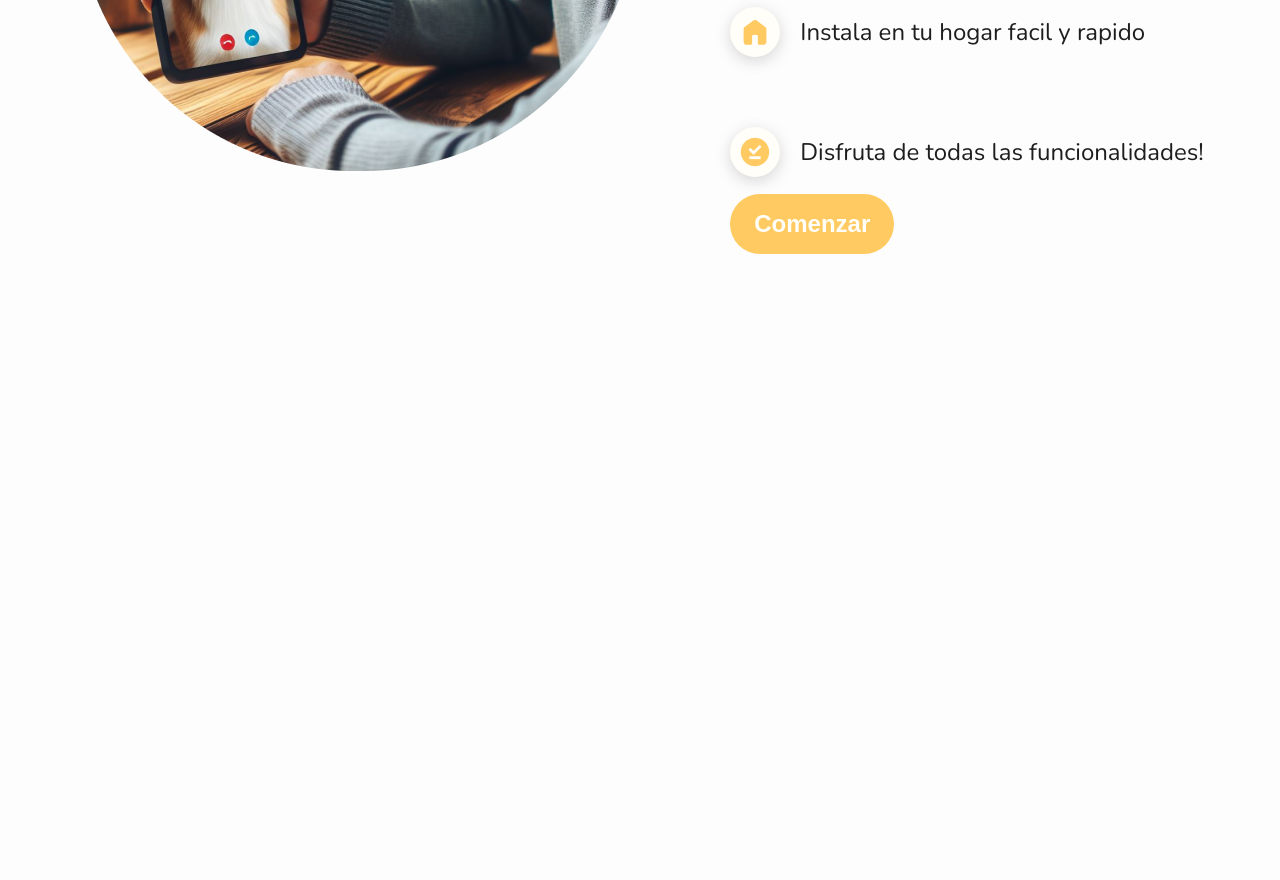
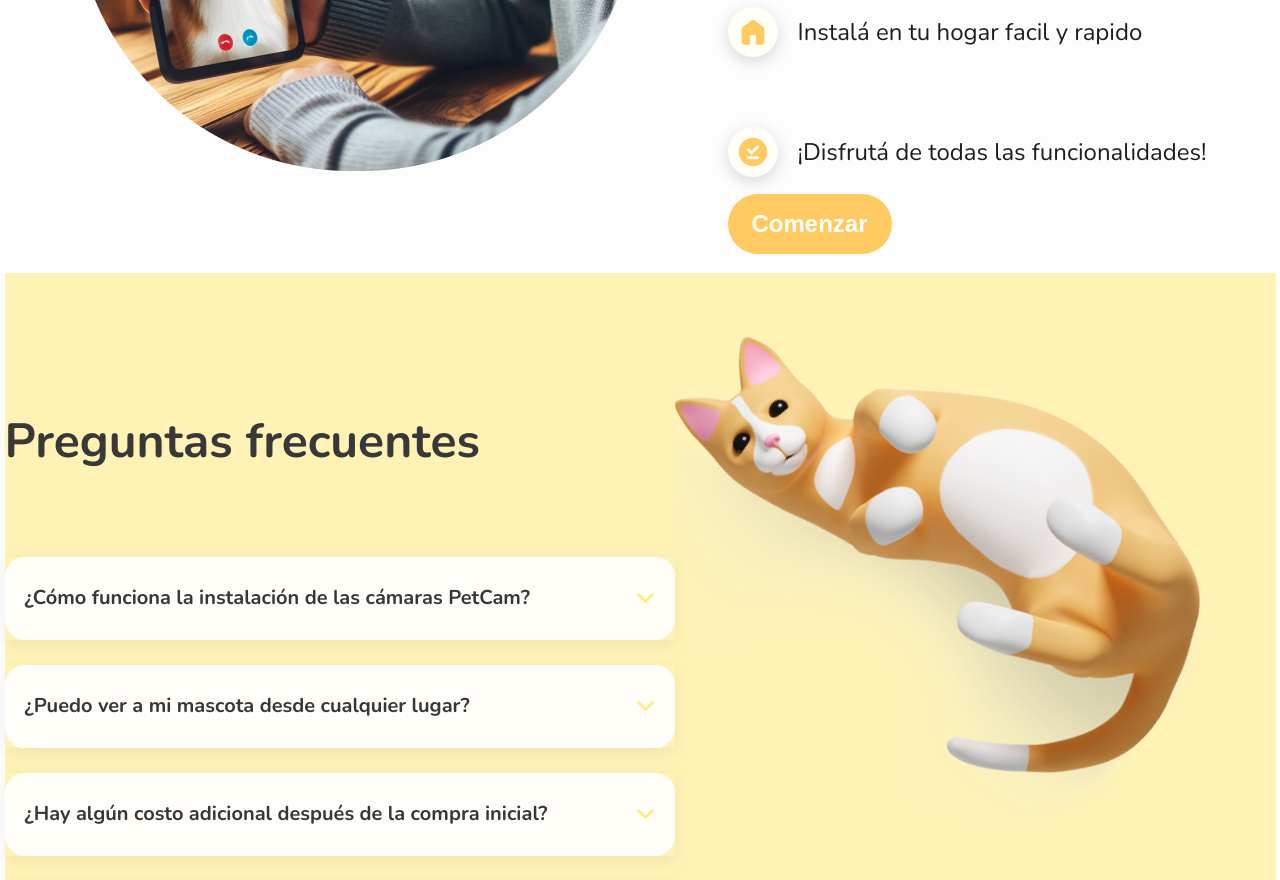
Before and after one commit to jimenabelentorrilla/homy, a React (Vite) app: page / in a window 1280 px wide. Shown: the part 1920-2800 px from the top of the page. Before the commit the page ends 2201 px from the top, so only its background shows below. Built offline with nearby package versions, Linux system fonts and the light colour scheme.

Commit message:
[add] Faqs

```diff
--- a/src/App.jsx
+++ b/src/App.jsx
@@ -1,5 +1,6 @@
 import './App.css'
 import { Como } from './componentes/Como/Como';
+import { Faqs } from './componentes/Faqs/Faqs';
 import { Header } from './componentes/Header/Header';
 import { Nav } from "./componentes/Nav/Nav";
 import { Our } from './componentes/Our/Our';
@@ -13,6 +14,7 @@ function App() {
         <Header />
         <Our />
         <Como />
+        <Faqs />
       </div>
     </>
   )
--- a/src/componentes/Como/Como.jsx
+++ b/src/componentes/Como/Como.jsx
@@ -29,16 +29,16 @@ export const Como = () => {
             <div className="items-flex">
                 <Item
                     img={Icon1}
-                    text="Descarga la app en la playstore" />
+                    text="Descargá la app en la playstore" />
                 <Item
                     img={Icon2}
-                    text="Explora todos los productos" />
+                    text="Explorá todos los productos" />
                 <Item
                     img={Icon3}
-                    text="Instala en tu hogar facil y rapido" />
+                    text="Instalá en tu hogar facil y rapido" />
                 <Item
                     img={Icon4}
-                    text="Disfruta de todas las funcionalidades!" />
+                    text="¡Disfrutá de todas las funcionalidades!" />
             </div>
             <div >
                 <button className="sct-3-btn">Comenzar</button>
--- /dev/null
+++ b/src/componentes/Faqs/Faqs.css
@@ -0,0 +1,61 @@
+.bg-fq{
+ background-color: #FFEC8599;
+}
+.faqs-flex{
+    display: flex;
+    flex-direction: row;
+    justify-content: center;
+    align-items: center;
+}
+.accordion-flex{
+    display: flex;
+    flex-direction: column;
+    gap:25px;
+}
+.accordion{
+    display: flex;
+    flex-direction: column;
+    justify-content: space-between;
+    height: auto;
+    gap: 40px;
+}
+.accordion h2{
+    color: #383838;
+    font-size: 48px;
+    font-weight: 700;
+}
+.card-acc-flex{
+    display: flex;
+    flex-direction: column;
+    background-color: #FFFEF8;
+    border-radius: 20px;
+}
+.card-acc{
+    width: 630px;
+    height: 83px;
+    display: flex;
+    justify-content: space-between;
+    align-items: center;
+    padding: 0px 20px;
+    box-shadow: 0px 4px 16px 0px #0000000F;
+}
+.card-acc p{
+    font-size: 20px;
+    color: #383838;
+    font-weight: 700;
+}
+.card-acc img:hover{
+    cursor: pointer;
+}
+.cat-img{
+    display: flex;
+}
+.prg-acc{
+    font-size: 18px;
+    font-weight: 400;
+    color:#B6B6B6;
+    width: 628px;
+    line-height: 24.55px;
+    padding: 20px;
+
+}
--- /dev/null
+++ b/src/componentes/Faqs/Faqs.jsx
@@ -0,0 +1,88 @@
+import "./Faqs.css";
+import Cat from "../../assets/cat.png";
+import Arrow from "../../assets/expand_more.png";
+import { useState } from "react";
+import { useEffect } from "react";
+
+const LineAcc = ( { question , answer }) => {
+
+    const [mostrar, setMostrar] = useState(false);
+
+    const handleClick = () =>{
+        setMostrar(
+            prev=> !prev
+        );
+    }
+
+  return (
+    <>
+        <div className="card-acc-flex">
+            <div className="card-acc">
+                <p>{question}</p>
+                <img src={Arrow} onClick={handleClick}/>
+            </div>
+            {
+                mostrar && <div>
+                                <BloqueAccordion answer={answer} />
+                            </div>
+            }
+        </div>
+    </>
+  )
+}
+
+const BloqueAccordion = ({ answer }) => {
+
+    useEffect(() => {
+      console.log("me monté")
+
+      return () => {
+        console.log("me desmonté")
+      }
+    }, [])
+
+   return (
+    <>
+        <div>
+            <p className="prg-acc">{answer}</p>
+        </div>
+    </>
+  )
+}
+
+
+export const Faqs = () => {
+
+  return (
+    <>
+        <div className="bg-fq">
+            <div className="faqs-flex">
+                <div className="accordion">
+                    <h2>Preguntas frecuentes</h2>
+                    <div className="accordion-flex">
+                        <LineAcc
+                            question="¿Cómo funciona la instalación de las cámaras PetCam?"
+                            answer="La instalación es fácil y rápida. Sigue las instrucciones proporcionadas en el manual incluido o consulta nuestra guía en línea para obtener ayuda paso a paso."
+                        />
+                        <LineAcc
+                            question="¿Puedo ver a mi mascota desde cualquier lugar?"
+                            answer="Loremasjdlkajsdlaskkdjakldjklajsdja"
+                        />
+                        <LineAcc
+                            question="¿Hay algún costo adicional después de la compra inicial?"
+                            answer="SARASAAAA"
+                        />
+                        <LineAcc
+                            question="¿Cúanto tiempo dura la batería de los dispositivos Homy?"
+                            answer="Hola como estas?"
+                        />
+                    </div>
+                </div>
+                <div>
+                    <img className="cat-img" src={Cat}/>
+                </div>
+            </div>
+        </div>
+     </>
+  )
+}
--- a/src/componentes/Header/Header.jsx
+++ b/src/componentes/Header/Header.jsx
@@ -10,7 +10,7 @@ export const Header = () => {
                 <div className="hr-text">
                     <h1><span>Conectate</span> con tus mascotas</h1>
                     <p>Rompemos las barreras de la distancia para que puedas interactuar con tu mascota estés donde estés.<br/>
-                    ¡Explora una nueva forma de cuidar y compartir momentos incluso cuando no estás en casa!</p>
+                    ¡Explorá una nueva forma de cuidar y compartir momentos incluso cuando no estás en casa!</p>
                 </div>
                 <div>
                     <div className="input-cnt">
--- a/src/componentes/Nav/Nav.jsx
+++ b/src/componentes/Nav/Nav.jsx
@@ -11,7 +11,7 @@ export const Nav = () => {
             <ul className="ul-flex">
                 <li>Home</li>
                 <a href="#productos"><li>Productos</li></a>
-                <a href="#como"><li>¿Como funciona?</li></a>
+                <a href="#como"><li>¿Cómo funciona?</li></a>
                 <a href="#faqs"><li>Faqs</li></a>
                 <a href="#contacto"><li>Contacto</li></a>
             </ul>
--- a/src/componentes/Our/Our.jsx
+++ b/src/componentes/Our/Our.jsx
@@ -34,7 +34,7 @@ export const Our = () => {
         <div className="cards-conteiner">
             <CardsProducts
                 img={Img1}
-                title="Camaras"
+                title="Cámaras"
             />
             <CardsProducts
                 img={Img2}
```
Also changed, not shown: src/assets/cat.png (added), src/assets/expand_more.png (added).
